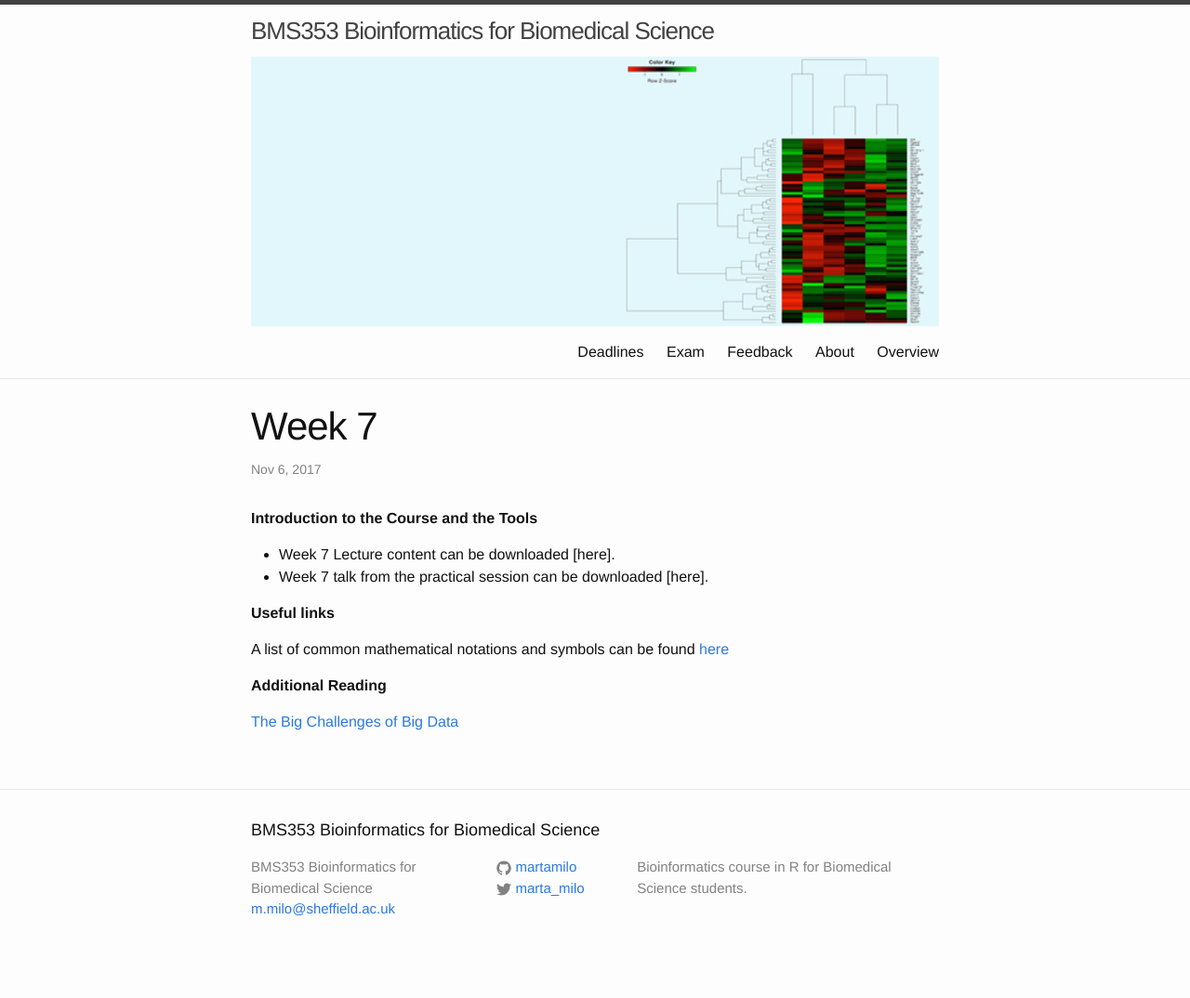
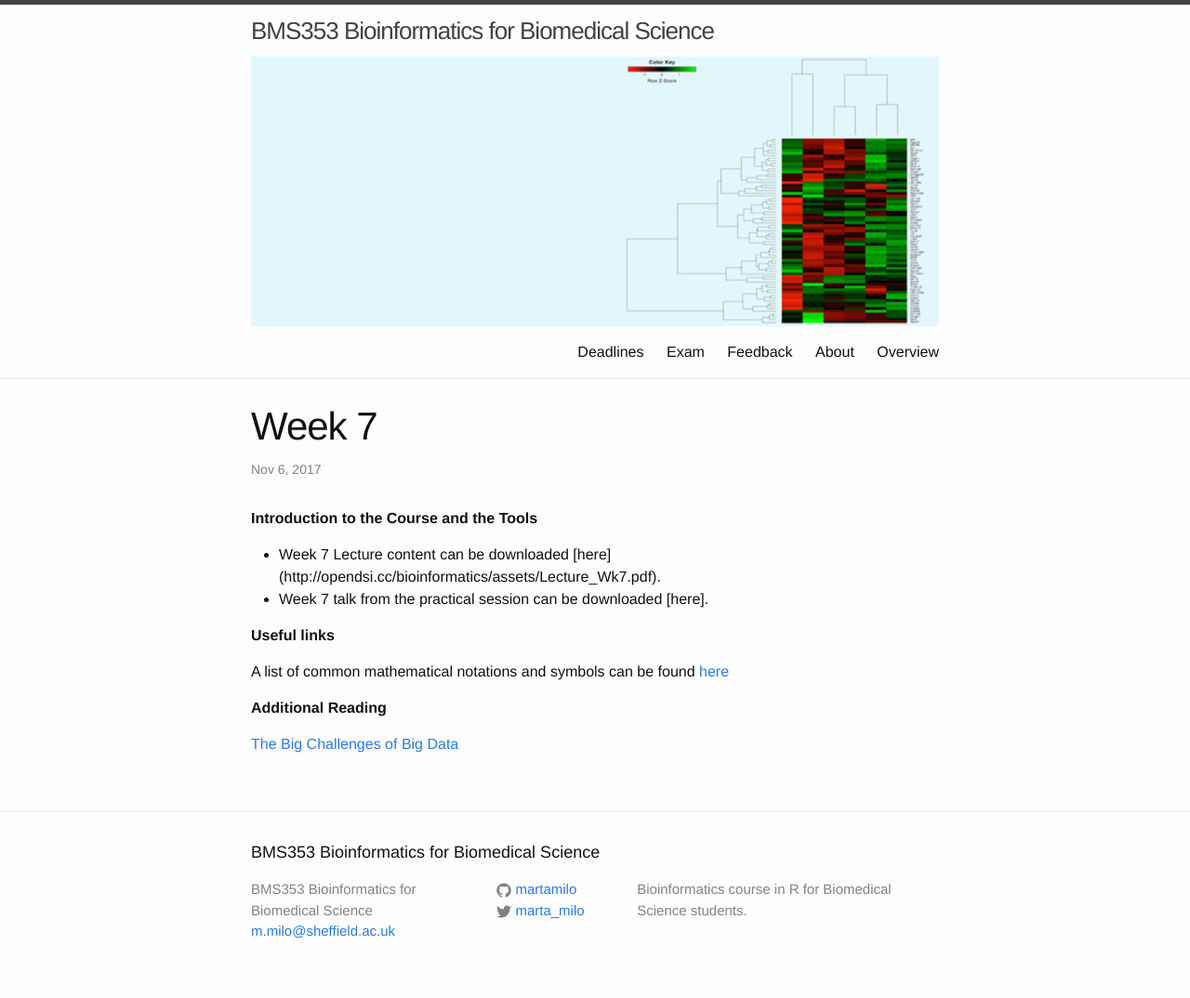
Before and after one commit to sods/bioinformatics, a Jekyll site: the page built from _posts/2017-11-6-week-7-introduction-and-course-tools.md, in a window 1280 px wide. Shown: the whole page at 93% size. Built offline with Jekyll 4.4.1, drawn with Linux system fonts in a browser that asks for light colours; comment, search, counter and statistics services are not loaded; before the commit the page ends 1050 px from its top, so only the background shows below that; part of the change alters nothing that is shown.

Commit message:
added lecture notes

```diff
--- a/_posts/2017-11-6-week-7-introduction-and-course-tools.md
+++ b/_posts/2017-11-6-week-7-introduction-and-course-tools.md
@@ -8,7 +8,7 @@ session: 2017-2018
 tagline: Introduction to the Course and the Tools
 ---
 
-* Week 7 Lecture content can be downloaded [here].
+* Week 7 Lecture content can be downloaded [here] (http://opendsi.cc/bioinformatics/assets/Lecture_Wk7.pdf).
 * Week 7 talk from the practical session can be downloaded [here].
 
 **Useful links**
```
